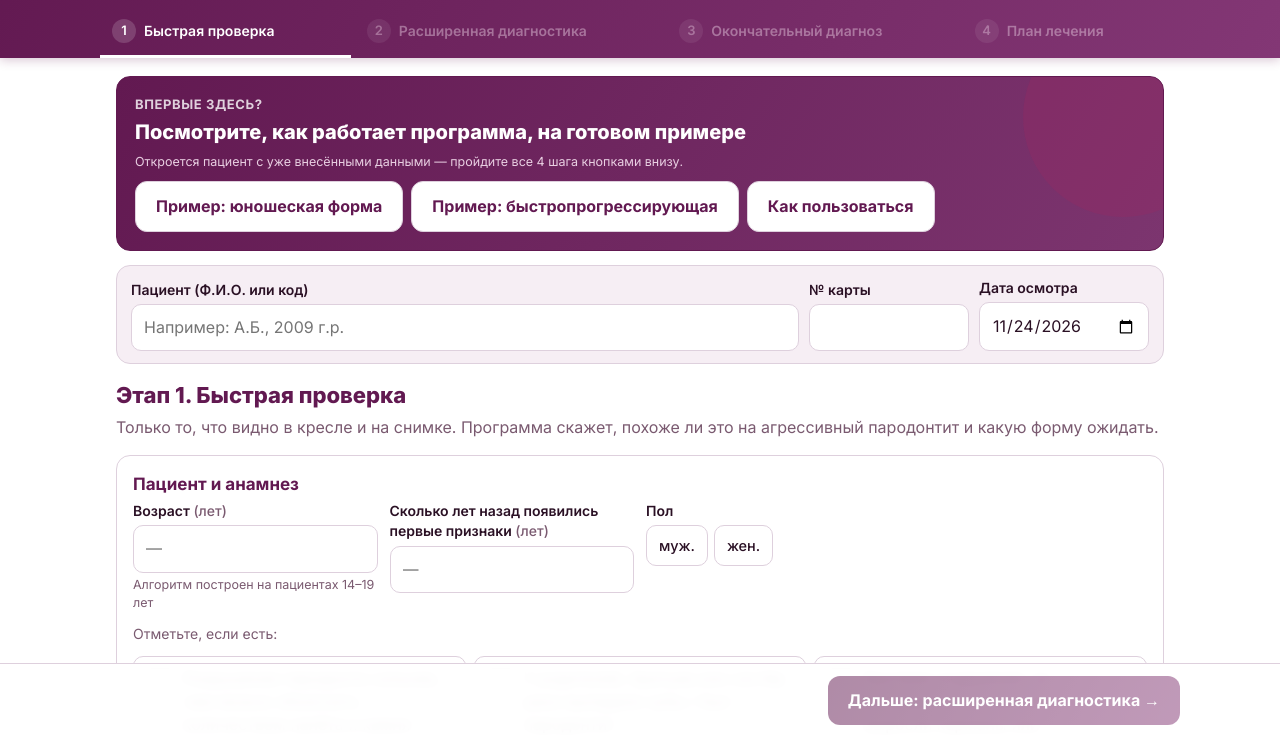
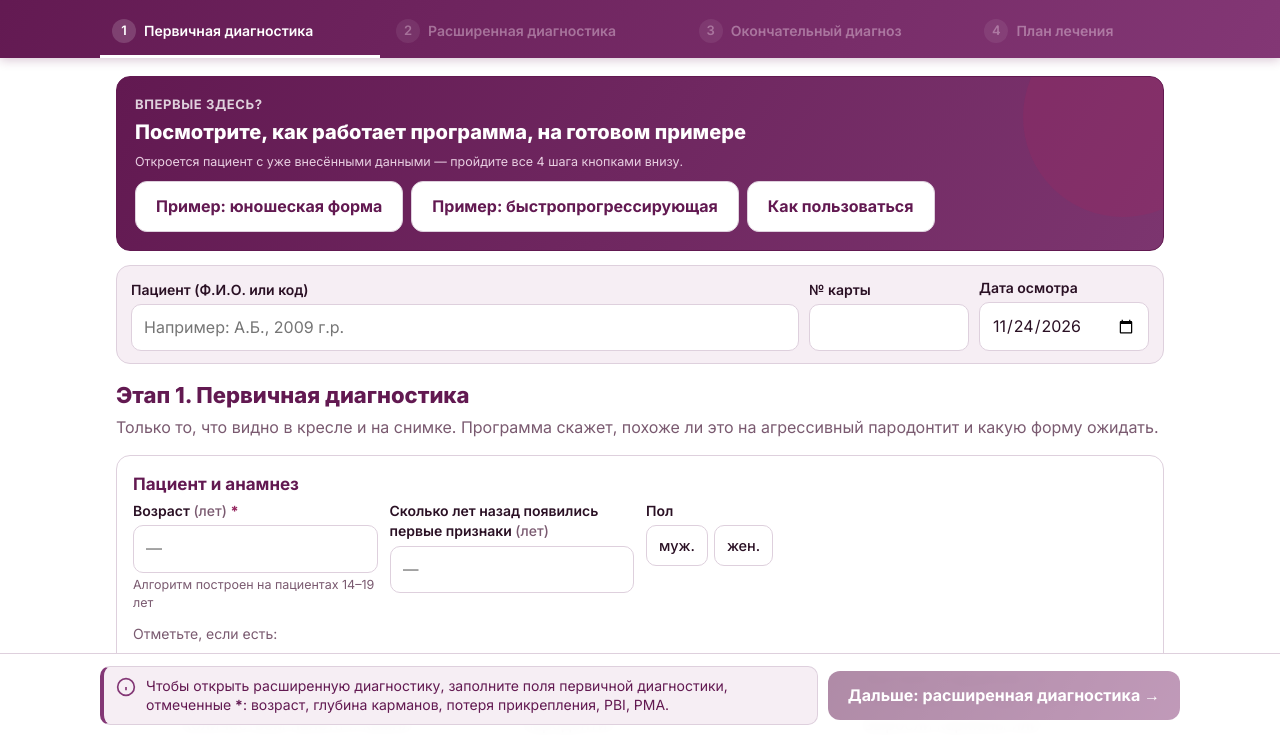
Before and after one commit to elbe4ik-ctrl/ap-diagnostika, a plain HTML site: page index.html in a window 1280 px wide. Shown: the part 63-798 px from the top of the page. Drawn offline with Linux system fonts and the light colour scheme.

Commit message:
Этап 1 переименован в «Первичная диагностика»; пояснение рядом с закрытой кнопкой перехода, звёздочки у обязательных полей
Co-Authored-By: Claude Opus 5.5 <noreply@anthropic.com>

```diff
--- a/app.js
+++ b/app.js
@@ -305,7 +305,8 @@ function field(k, label, unit, hint, store='s1', type='dec'){
   const inp = type === 'date' ? `<input type="date" data-s="${store}" data-k="${k}" value="${esc(val)}">`
     : type === 'text' ? `<input type="text" data-s="${store}" data-k="${k}" value="${esc(val)}">`
     : `<input type="text" inputmode="decimal" autocomplete="off" data-s="${store}" data-k="${k}" value="${esc(val)}" placeholder="—">`;
-  return `<div class="f"><label>${esc(label)}${unit ? ` <span class="u">(${esc(unit)})</span>` : ''}</label>${inp}${hint ? `<small>${esc(hint)}</small>` : ''}</div>`;
+  const req = store === 's1' && REQ.includes(k) ? ' <span class="req" title="обязательное поле">*</span>' : '';
+  return `<div class="f"><label>${esc(label)}${unit ? ` <span class="u">(${esc(unit)})</span>` : ''}${req}</label>${inp}${hint ? `<small>${esc(hint)}</small>` : ''}</div>`;
 }
 function check(k, t, danger){
   const on = !!P.s1[k];
@@ -324,7 +325,7 @@ function patientBar(){
 
 function renderStep1(){
   main.innerHTML = patientBar() + `
-  <h2 class="sec">Этап 1. Быстрая проверка</h2>
+  <h2 class="sec">Этап 1. Первичная диагностика</h2>
   <p class="lead">Только то, что видно в кресле и на снимке. Программа скажет, похоже ли это на агрессивный пародонтит и какую форму ожидать.</p>
 
   <div class="card"><h3>Пациент и анамнез</h3>
@@ -369,6 +370,7 @@ const S1TEXT = {
   probable:['warn','Агрессивный пародонтит вероятен','Клиника похожа, но признаков пока недостаточно. Расширенная диагностика поможет уточнить.'],
   yes:['ok','Агрессивный пародонтит — клинически подтверждён','Переходите к расширенной диагностике: она уточнит форму, тяжесть и прогноз.'],
 };
+const REQ = ['age', 'pd', 'cal', 'pbi', 'pma'];
 const MISSING_NAMES = {age:'возраст', pd:'глубина карманов', cal:'потеря прикрепления', pbi:'PBI', pma:'PMA'};
 
 function formBlock(fs, title){
@@ -488,6 +490,7 @@ function renderNav(){
   document.querySelectorAll('#steps button').forEach(b => {
     const n = +b.dataset.step;
     b.disabled = !canGo(n);
+    b.title = b.disabled ? (n === 2 ? 'Сначала завершите первичную диагностику' : 'Сначала пройдите предыдущие этапы') : '';
     b.classList.toggle('active', n === step);
     b.classList.toggle('done', n < step && canGo(n));
   });
@@ -503,6 +506,15 @@ function renderActions(){
   const a = $('#actions'); let h = '';
   if (step === 1) {
     const r = s1Eval();
+    if (!P.confirmed) {
+      const why = {
+        incomplete: 'Чтобы открыть расширенную диагностику, заполните поля первичной диагностики, отмеченные <b>*</b>: ' + r.missing.map(k => MISSING_NAMES[k]).join(', ') + '.',
+        excluded: 'Расширенная диагностика закрыта: отмечено исключающее состояние. Сначала — консультация смежного специалиста.',
+        no: 'Расширенная диагностика закрыта: по данным первичной диагностики агрессивный пародонтит не подтверждается.',
+        probable: 'Диагноз пока только вероятен. Чтобы продолжить, подтвердите его кнопкой «Подтверждаю диагноз как врач» или отметьте больше признаков.',
+      }[r.status];
+      if (why) h += `<div class="act-hint" role="status"><svg width="20" height="20" viewBox="0 0 24 24" fill="none" stroke="currentColor" stroke-width="2"><circle cx="12" cy="12" r="10"/><path d="M12 16v-4M12 8h.01"/></svg><span>${why}</span></div>`;
+    }
     if (r.status === 'probable' && !P.override) h += `<button class="btn ghost" id="aOverride">Подтверждаю диагноз как врач</button>`;
     h += `<button class="btn primary" id="aNext" ${P.confirmed ? '' : 'disabled'}>Дальше: расширенная диагностика →</button>`;
   } else if (step === 2) {
@@ -543,7 +555,7 @@ function showPatients(){
 function showAlgo(){
   const row = (d, lab) => `<tr><td>${esc(d.label)}</td><td>${lab ? fmt(d.ctrl, d.ctrl < 1 ? 3 : 1) : '—'}</td><td>${fmt(d.I, d.I < 1 ? 3 : 2)}</td><td>${fmt(d.II, d.II < 1 ? 3 : 2)}</td><td>${d.w ? (d.dir > 0 ? '&gt; ' : '&lt; ') + fmt(cut(d), cut(d) < 1 ? 3 : 2) : 'не различает'}</td><td>${esc(d.src)}</td></tr>`;
   dialog('Алгоритм диагностики и лечения', `
-  <p><b>1. Быстрая проверка (в кресле).</b> Карманы ≥ 4 мм или потеря прикрепления ≥ 3 мм + не меньше двух признаков: разрушение больше, чем налёт; семейный анамнез; быстрое ухудшение; начало до 16 лет; потеря кости опережает возраст (≥ 0,25); типичная локализация или генерализованное поражение. При исключающем состоянии диагноз не ставится.</p>
+  <p><b>1. Первичная диагностика (в кресле).</b> Карманы ≥ 4 мм или потеря прикрепления ≥ 3 мм + не меньше двух признаков: разрушение больше, чем налёт; семейный анамнез; быстрое ухудшение; начало до 16 лет; потеря кости опережает возраст (≥ 0,25); типичная локализация или генерализованное поражение. При исключающем состоянии диагноз не ставится.</p>
   <p><b>2. Расширенная диагностика.</b> ЛДФ, оксиметрия, иммунограмма, иммуноглобулины слюны, цитокины десневой жидкости, цитология карманов.</p>
   <p><b>3. Окончательный диагноз.</b> Каждый показатель «голосует» за юношескую или быстропрогрессирующую форму; граница — середина между медианами групп I и II. Вес 2 — различие групп p ≤ 0,001, вес 1 — p &lt; 0,05; возраст 18+ — за быстропрогрессирующую, 14 и меньше — за юношескую. Доля «за быстропрогрессирующую» ≥ 60% — быстропрогрессирующая, ≤ 40% — юношеская, между — пограничная (ведётся как быстропрогрессирующая).</p>
   <p><b>4. План лечения.</b> Санация и профгигиена → ФДТ + ТГЧ 129 ГГц → медикаменты → иммунокоррекция по показаниям → контроль 15 дней / 1 / 3 месяца → поддерживающая терапия.</p>
@@ -570,7 +582,7 @@ function showHelp(){
   <p><b>PerioScope</b> помогает стоматологу поставить диагноз агрессивного пародонтита у подростков и молодых людей (14–19 лет), отличить юношескую форму от быстропрогрессирующей и получить готовый план лечения. Основа — диссертационное исследование 180 пациентов (EMU University, Самаркандский ГМУ).</p>
   <p><b>Четыре шага:</b></p>
   <ol>
-    <li><b>Быстрая проверка</b> — то, что видно в кресле и на снимке. Программа сразу скажет, подтверждается ли диагноз.</li>
+    <li><b>Первичная диагностика</b> — то, что видно в кресле и на снимке. Программа сразу скажет, подтверждается ли диагноз.</li>
     <li><b>Расширенная диагностика</b> — открывается при подтверждённом диагнозе: иммунограмма, цитокины, микроциркуляция, микрофлора. Можно вносить не всё.</li>
     <li><b>Окончательный диагноз</b> — форма, тяжесть, стадия, нарушенные звенья и прогноз.</li>
     <li><b>План лечения</b> — пошаговая схема и контроль через 15 дней, 1 и 3 месяца. Кнопка «Печать / PDF».</li>
--- a/index.html
+++ b/index.html
@@ -39,7 +39,7 @@ nav.steps button .n{width:24px;height:24px;border-radius:50%;display:grid;place-
 nav.steps button.active{color:#fff;border-bottom-color:#fff}
 nav.steps button.done .n{background:#fff;color:var(--deep)}
 nav.steps button:disabled{opacity:.45;cursor:not-allowed}
-main{max-width:1080px;margin:0 auto;padding:18px 16px 120px}
+main{max-width:1080px;margin:0 auto;padding:18px 16px 220px}
 .patient-bar{display:flex;flex-wrap:wrap;gap:10px;align-items:end;background:var(--light);border:1px solid var(--line);border-radius:var(--radius);padding:12px 14px;margin-bottom:16px}
 .patient-bar .f{flex:1 1 180px}
 h2.sec{font-size:22px;margin:6px 0 4px;color:var(--deep);font-weight:800}
@@ -73,6 +73,10 @@ p.lead{margin:0 0 16px;color:var(--muted)}
 .btn.ghost{background:#fff;border:1.5px solid var(--line);color:var(--deep)}
 .btn.ghost:hover{border-color:var(--accent)}
 .btn:disabled{opacity:.5;cursor:not-allowed}
+.actions .in{align-items:center}
+.act-hint{flex:1 1 320px;display:flex;gap:10px;align-items:flex-start;background:var(--light);border:1px solid var(--line);border-left:4px solid var(--accent);color:var(--deep);border-radius:10px;padding:9px 12px;font-size:14px;line-height:1.4}
+.act-hint svg{flex:none;margin-top:1px;color:var(--accent)}
+.req{color:var(--hi);font-weight:800}
 .verdict{border-radius:var(--radius);padding:18px;margin-bottom:14px;border:1.5px solid}
 .verdict.ok{background:var(--okbg);border-color:#9FD3B4}
 .verdict.warn{background:var(--warnbg);border-color:#F5C77E}
@@ -155,7 +159,7 @@ dialog .db{padding:16px;max-height:70vh;overflow:auto}
     </div>
   </div>
   <nav class="steps" id="steps">
-    <button data-step="1"><span class="n">1</span>Быстрая проверка</button>
+    <button data-step="1"><span class="n">1</span>Первичная диагностика</button>
     <button data-step="2" disabled><span class="n">2</span>Расширенная диагностика</button>
     <button data-step="3" disabled><span class="n">3</span>Окончательный диагноз</button>
     <button data-step="4" disabled><span class="n">4</span>План лечения</button>
--- a/sw.js
+++ b/sw.js
@@ -1,5 +1,5 @@
 // Офлайн-работа: приложение кэширует свои файлы и открывается без интернета.
-const CACHE = 'apd-v3';
+const CACHE = 'apd-v4';
 const FILES = ['./', './index.html', './app.js', './manifest.webmanifest', './icons/icon.svg', './icons/icon-192.png', './icons/icon-512.png'];
 self.addEventListener('install', e => { e.waitUntil(caches.open(CACHE).then(c => c.addAll(FILES))); self.skipWaiting(); });
 self.addEventListener('activate', e => { e.waitUntil(caches.keys().then(ks => Promise.all(ks.filter(k => k !== CACHE).map(k => caches.delete(k))))); self.clients.claim(); });
```
